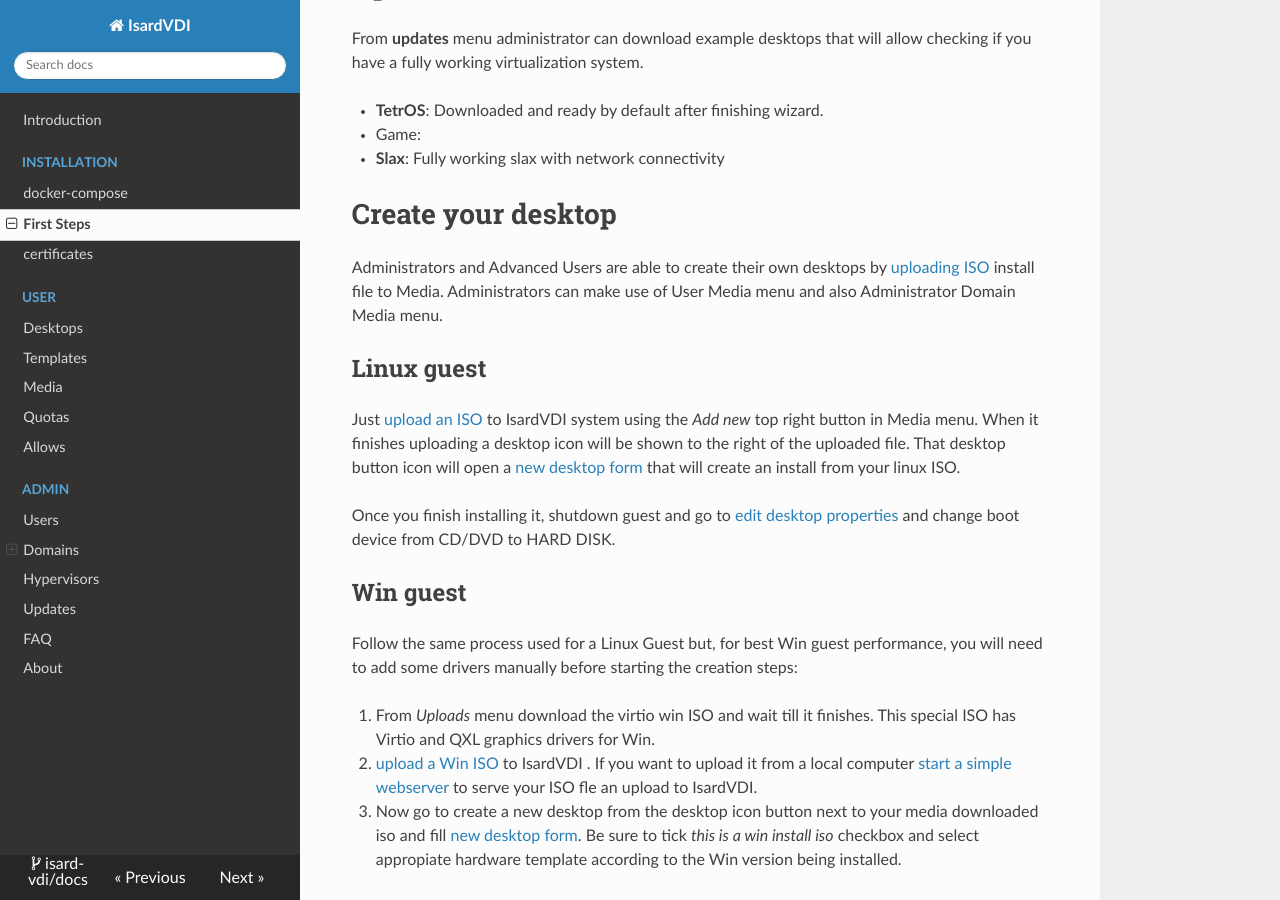
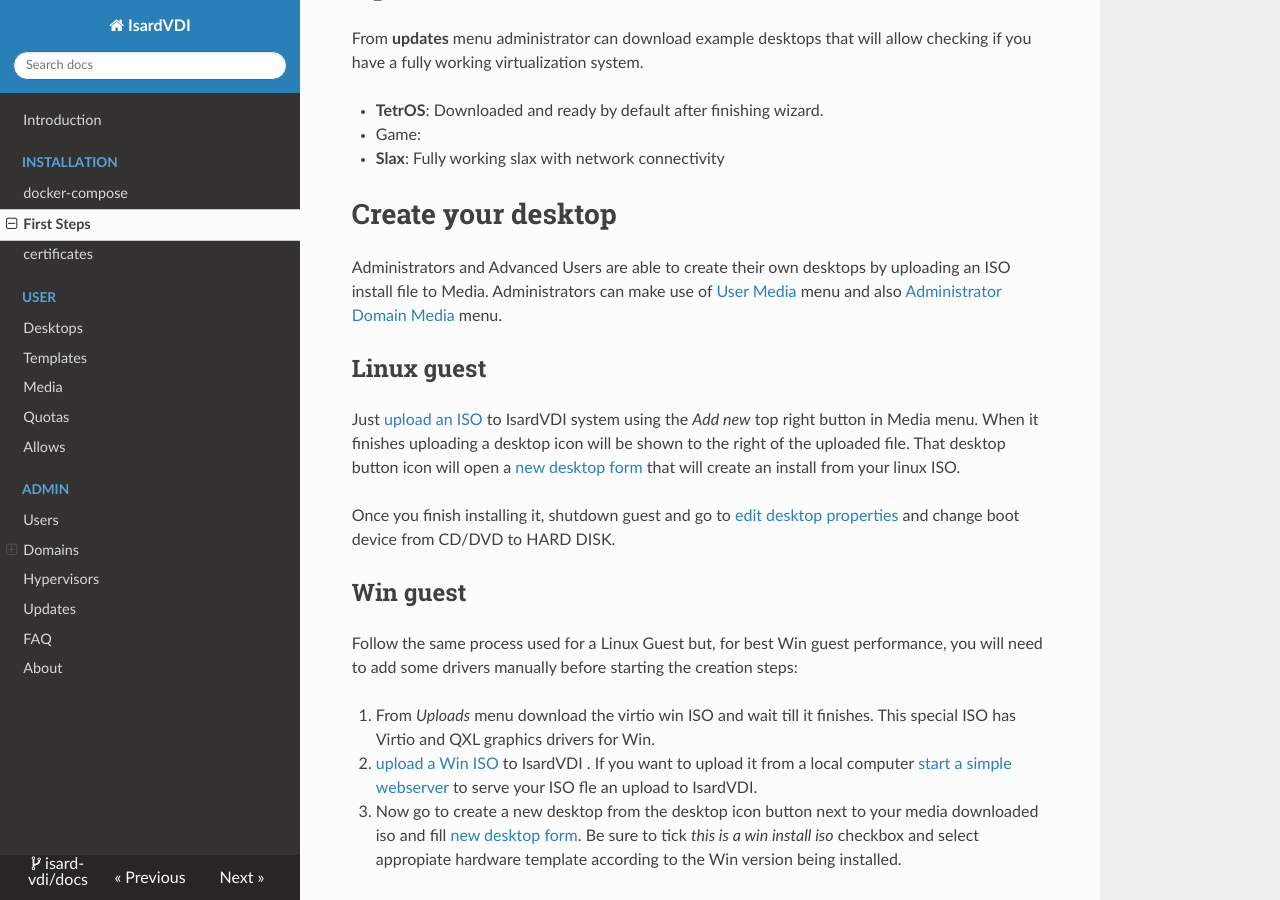
Before and after one commit to thebadjavi/docs, an MkDocs documentation site: the page built from docs/install/first-steps.md, in a window 1280 px wide and 900 px high, scrolled down 434 px. Built offline with MkDocs 1.6.1, drawn with Linux system fonts in a browser that asks for light colours; nearby versions of some CDN libraries; old or Windows-style settings are respelled for this version of MkDocs.

Commit message:
Multiple links fixed

```diff
--- a/docs/install/first-steps.md
+++ b/docs/install/first-steps.md
@@ -14,24 +14,24 @@ From **updates** menu administrator can download example desktops that will allo
 
 # Create your desktop
 
-Administrators and Advanced Users are able to create their own desktops by [uploading ISO](../admin/domains/media.md#upload-media) install file to Media. Administrators can make use of User Media menu and also Administrator Domain Media menu.
+Administrators and Advanced Users are able to create their own desktops by uploading an ISO install file to Media. Administrators can make use of [User Media](../user/media.md#upload-media) menu and also [Administrator Domain Media](../admin/domains/media.md#upload-media) menu.
 
 ## Linux guest
 
-Just [upload an ISO](media.md#upload-media)  to IsardVDI system using the *Add new* top right button in Media menu. When it finishes uploading a desktop icon will be shown to the right of the uploaded file. That desktop button icon will open a [new desktop form](media.md#create-new-desktop-from-uploaded-media)  that will create an install from your linux ISO.
+Just [upload an ISO](../admin/domains/media.md#upload-media)  to IsardVDI system using the *Add new* top right button in Media menu. When it finishes uploading a desktop icon will be shown to the right of the uploaded file. That desktop button icon will open a [new desktop form](../user/media.md#create-new-desktop-from-uploaded-media)  that will create an install from your linux ISO.
 
-Once you finish installing it, shutdown guest and go to [edit desktop properties](desktops.md#edit-desktop) and change boot device from CD/DVD to HARD DISK.
+Once you finish installing it, shutdown guest and go to [edit desktop properties](../user/desktops.md#edit-desktop) and change boot device from CD/DVD to HARD DISK.
 
 ## Win guest
 
 Follow the same process used for a Linux Guest but, for best Win guest performance, you will need to add some drivers manually before starting the creation steps:
 
 1. From *Uploads* menu download the virtio win ISO and wait till it finishes. This special ISO has Virtio and QXL graphics drivers for Win.
-2. [upload a Win ISO](media.md#upload-media)  to IsardVDI . If you want to upload it from a local computer [start a simple webserver](media.md#python-webserver-example) to serve your ISO fle an upload to IsardVDI.
-3. Now go to create a new desktop from the desktop icon button next to your media downloaded iso and fill [new desktop form](media.md#create-new-desktop-from-uploaded-media). Be sure to tick *this is a win install iso* checkbox and select appropiate hardware template according to the Win version being installed.
+2. [upload a Win ISO](../user/media.md#upload-media)  to IsardVDI . If you want to upload it from a local computer [start a simple webserver](../user/media.md#uploading-media-from-local-storage) to serve your ISO fle an upload to IsardVDI.
+3. Now go to create a new desktop from the desktop icon button next to your media downloaded iso and fill [new desktop form](../user/media.md#create-new-desktop-from-uploaded-media). Be sure to tick *this is a win install iso* checkbox and select appropiate hardware template according to the Win version being installed.
 
 During installation you will have both cd/dvd ISO files available, your Win install and the Virtio Drivers. That will allow you to add Virtio Storage drivers during install and get maximum performance.
 
-Once you finish installing it remember to install inside Win guest all the other drivers contained in Virtio Drivers ISO. After that you can remove all the ISOs from your desktop by [editing desktop properties](desktops.md#edit-desktop) and change boot device from CD/DVD to HARD DISK.
+Once you finish installing it remember to install inside Win guest all the other drivers contained in Virtio Drivers ISO. After that you can remove all the ISOs from your desktop by [editing desktop properties](../user/desktops.md#edit-desktop) and change boot device from CD/DVD to HARD DISK.
 
 # Template creation
```
